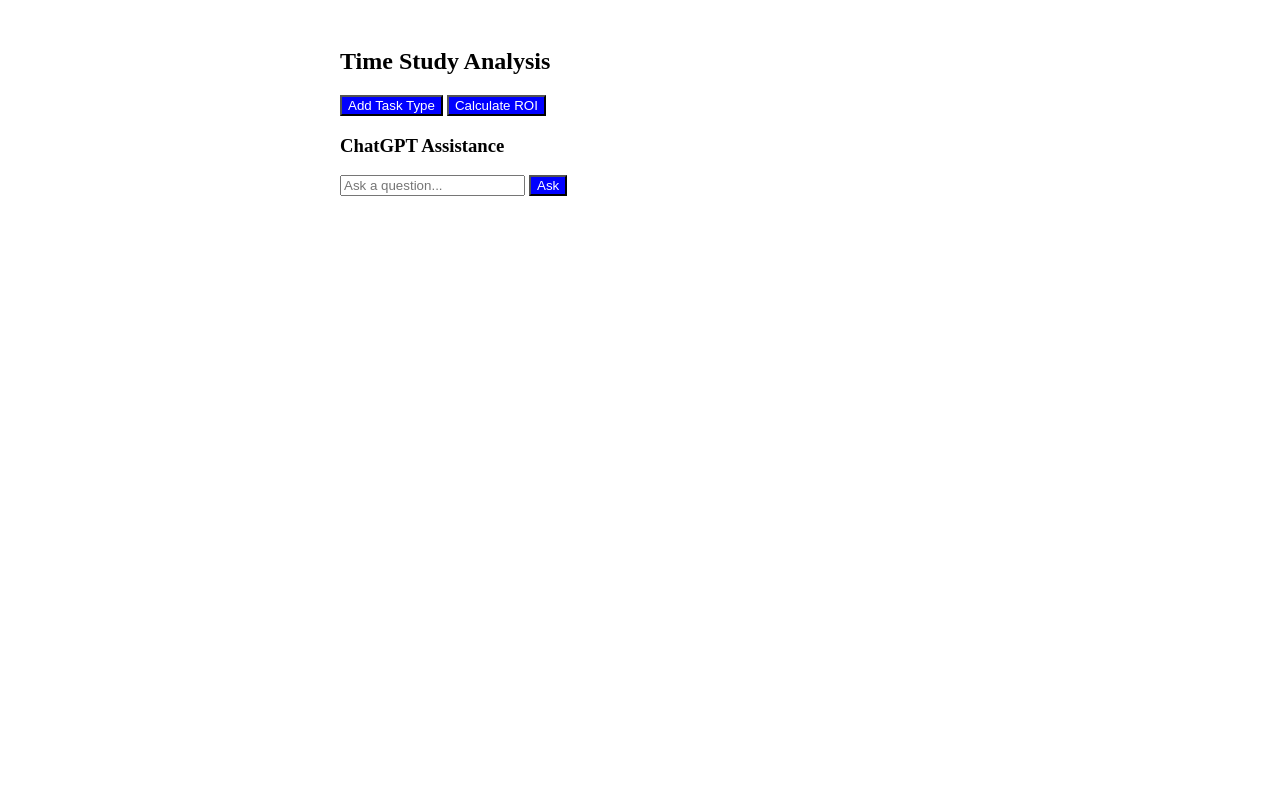
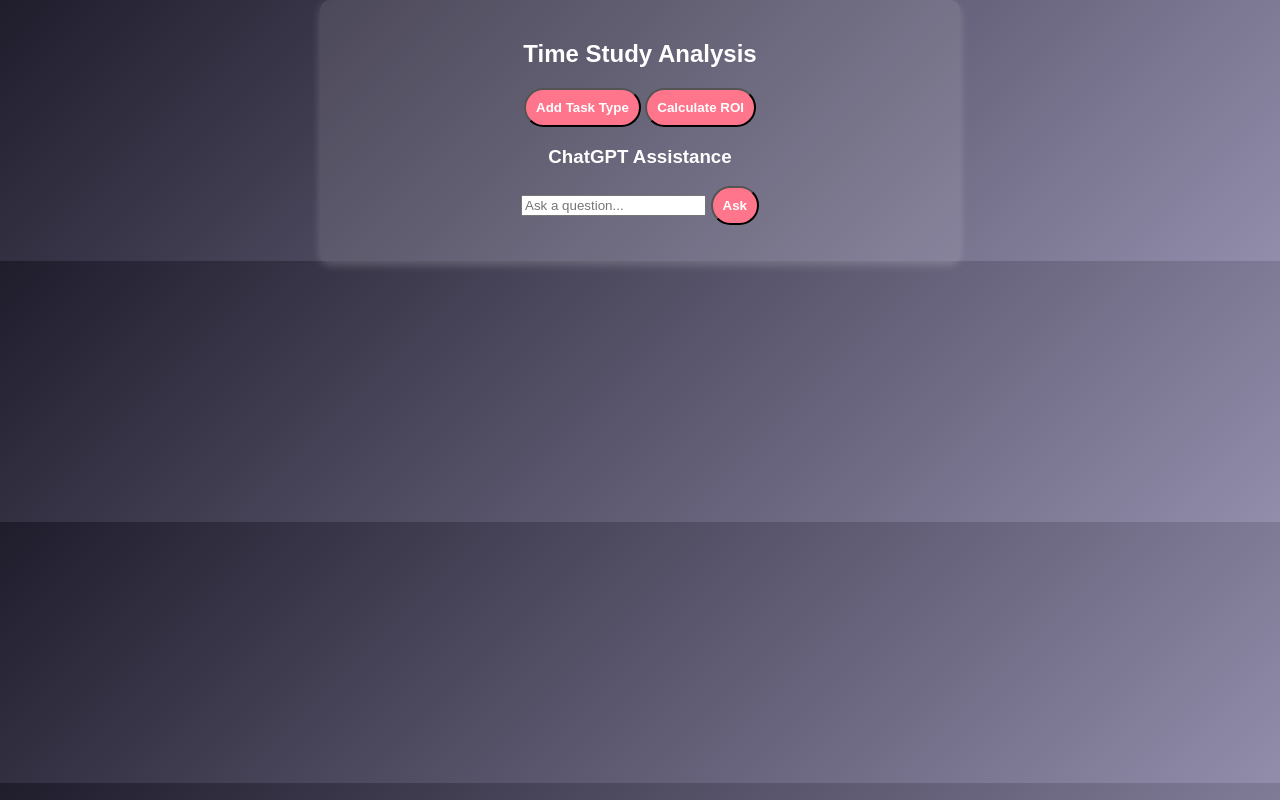
Before and after one commit to Leblanke93/Blackline-time-analysis, a plain HTML site: page frontend/index.html in a window 1280 px wide. Drawn offline with Linux system fonts and the light colour scheme.

Commit message:
Update styles.css

```diff
--- a/frontend/styles.css
+++ b/frontend/styles.css
@@ -1,3 +1,26 @@
-.container { max-width: 600px; margin: auto; padding: 20px; }
-.task-group { margin-bottom: 10px; }
-button { background-color: blue; color: white; }
+body {
+    font-family: 'Poppins', sans-serif;
+    background: linear-gradient(135deg, #1f1c2c, #928DAB);
+    color: white;
+    text-align: center;
+    margin: 0;
+    padding: 0;
+}
+
+.container {
+    max-width: 600px;
+    margin: auto;
+    padding: 20px;
+    background: rgba(255, 255, 255, 0.1);
+    border-radius: 10px;
+    box-shadow: 0 4px 10px rgba(255, 255, 255, 0.2);
+}
+
+button {
+    padding: 10px;
+    border-radius: 20px;
+    background: #ff758c;
+    color: white;
+    font-weight: bold;
+    cursor: pointer;
+}
```
